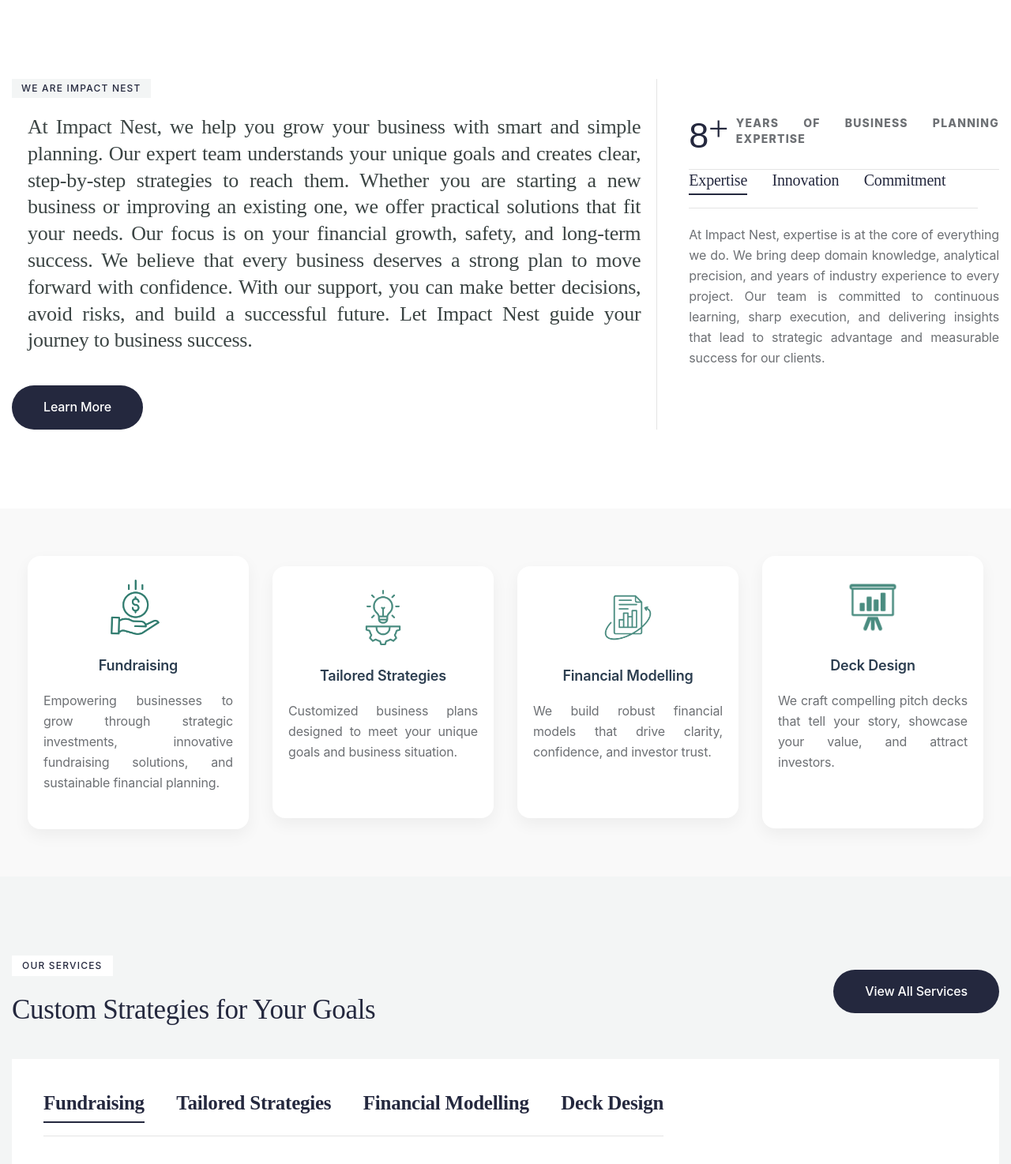
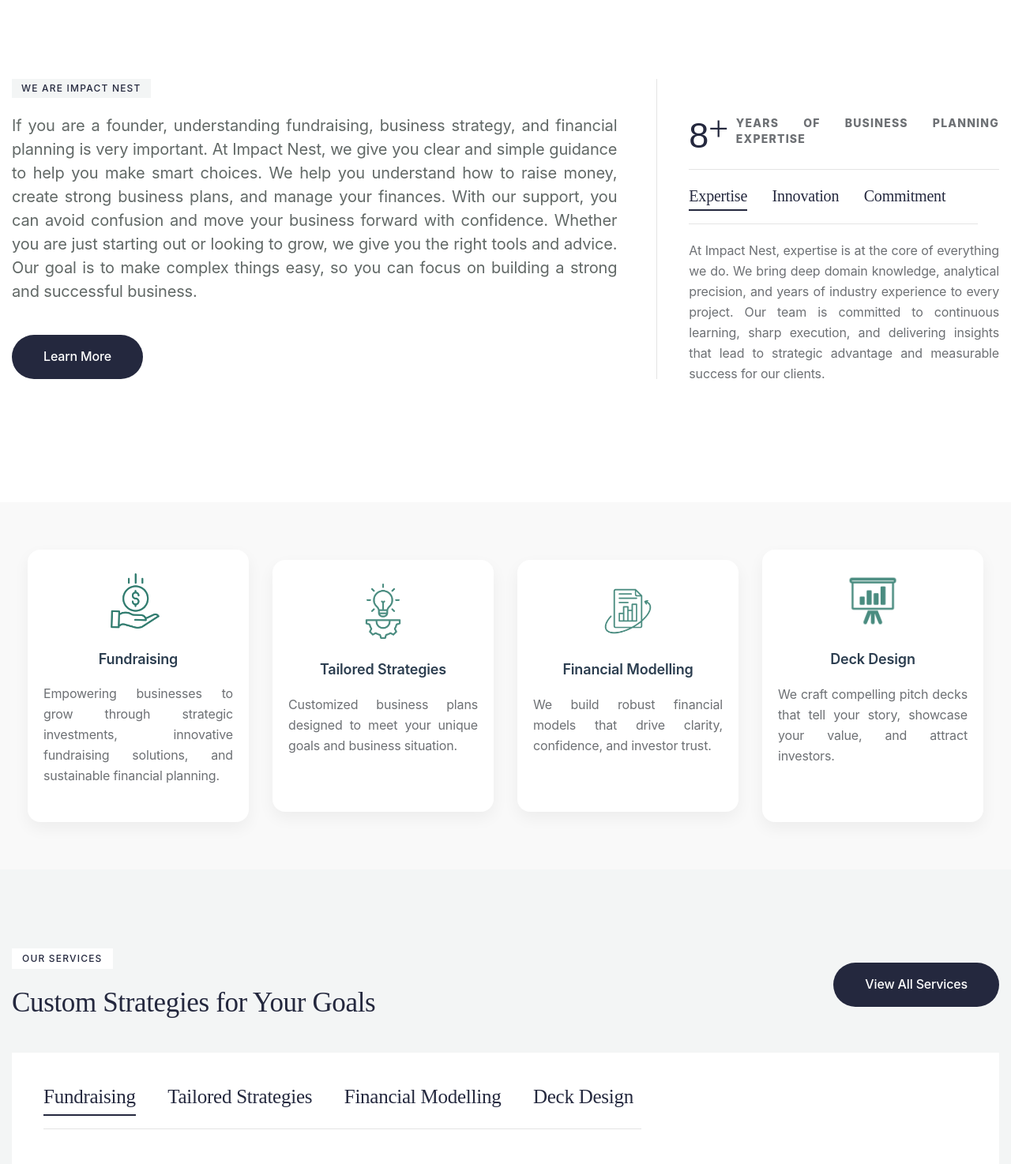
Before and after one commit to harry247302/fundraise, a PHP site: page / in a window 1280 px wide. Shown: the part 804-2278 px from the top of the page at 79% size. Run offline with PHP 8.4, Linux system fonts and the light colour scheme; some libraries are stand-ins or nearby versions; some web fonts are replaced.

Commit message:
change in all pages

```diff
--- a/index.php
+++ b/index.php
@@ -240,21 +240,21 @@
                                 </div>
                                 <ul class="text-coor-change mb-40">
 
-                                    <li>
-                                        <h4 style="margin:20px">At Impact Nest, we help you grow your business with
-                                            smart and simple planning. Our expert team understands your unique goals and
-                                            creates clear, step-by-step strategies to reach them. Whether you are
-                                            starting a new business or improving an existing one, we offer practical
-                                            solutions that fit your needs. Our focus is on your financial growth,
-                                            safety, and long-term success. We believe that every business deserves a
-                                            strong plan to move forward with confidence. With our support, you can make
-                                            better decisions, avoid risks, and build a successful future. Let Impact
-                                            Nest guide your journey to business success.</h4>
-                                    </li>
+                                <div class="according-content" style="margin-right:50px;">
+                                            <p style="font-size:20px;line-height: 30px"> If you are a founder, understanding fundraising, business strategy, and
+                                                financial planning is very important. At Impact Nest, we give you clear
+                                                and simple guidance to help you make smart choices. We help you
+                                                understand how to raise money, create strong business plans, and manage
+                                                your finances. With our support, you can avoid confusion and move your
+                                                business forward with confidence. Whether you are just starting out or
+                                                looking to grow, we give you the right tools and advice. Our goal is to
+                                                make complex things easy, so you can focus on building a strong and
+                                                successful business.</p>
+                                        </div>
 
 
                                 </ul>
-                                <a href="#" class="tf-btn style-1 bg-on-suface-container">
+                                <a href="#" class="tf-btn style-1 bg-on-suface-container" >
                                     <span>Learn More</span>
                                 </a>
                             </div>
@@ -275,7 +275,7 @@
                                     </div>
                                 </div>
                                 <div class="flat-animate-tab"
-                                    style="margin-top: 0px !important; padding-top:0px !important;">
+                                    style="margin-top: 0px !important; padding-top:20px !important;">
                                     <div class="wg-tab style-small">
                                         <ul class="tab-product min-w-366" role="tablist">
                                             <li class="nav-tab-item" role="presentation">
@@ -491,24 +491,24 @@
                                             <li class="nav-tab-item" role="presentation">
                                                 <h5>
                                                     <a href="#retirement-planning" data-bs-toggle="tab" role="tab"
-                                                        class="active">Fundraising</a>
+                                                        class="active" style="font-weight:300">Fundraising</a>
                                                 </h5>
                                             </li>
                                             <li class="nav-tab-item" role="presentation">
                                                 <h5>
                                                     <a href="#investment-advisory" data-bs-toggle="tab"
-                                                        role="tab">Tailored Strategies</a>
+                                                        role="tab" style="font-weight:300">Tailored Strategies</a>
                                                 </h5>
                                             </li>
                                             <li class="nav-tab-item" role="presentation">
                                                 <h5>
-                                                    <a href="#estate-planning" data-bs-toggle="tab" role="tab">Financial
+                                                    <a href="#estate-planning" data-bs-toggle="tab" role="tab" style="font-weight:300">Financial
                                                         Modelling</a>
                                                 </h5>
                                             </li>
                                             <li class="nav-tab-item" role="presentation">
                                                 <h5>
-                                                    <a href="#tax-optimization" data-bs-toggle="tab" role="tab">Deck
+                                                    <a style="font-weight:300" href="#tax-optimization" data-bs-toggle="tab" role="tab">Deck
                                                         Design</a>
                                                 </h5>
                                             </li>
@@ -530,13 +530,25 @@
                                                             <div
                                                                 class="name-services wow fadeInUp">Fundraising</a>
                                                         </h3>
-                                                        <div class="sub-name body-2 wow fadeInUp">
+                                                        <!-- <div class="sub-name body-2 wow fadeInUp">
                                                             At Impact Nest, we help businesses raise capital with a
                                                             structured and strategic
                                                             approach. From refining your pitch to connecting with the
                                                             right investors, we streamline the entire
                                                             fundraising process for faster, smarter growth.
-                                                        </div>
+                                                        </div> -->
+                                                        <ul class="text-coor-change ">
+
+                                <div class="according-content" style="margin-right:50px;">
+                                            <p style="font-size:20px;line-height: 30px">   At Impact Nest, we help businesses raise capital with a
+                                                            structured and strategic
+                                                            approach. From refining your pitch to connecting with the
+                                                            right investors, we streamline the entire
+                                                            fundraising process for faster, smarter growth.</p>
+                                        </div>
+
+
+                                </ul>
                                                     </div>
                                                     <div class="benefit-lists">
                                                         <div class="benefit-items">
@@ -544,9 +556,13 @@
                                                                 style="visibility: visible; animation-name: fadeInUp;">
                                                                 <i class="icon-checkbox"></i>
                                                             </div>
-                                                            <div class="title wow fadeInUp" data-wow-delay=".1s">
+                                                            <!-- <div  data-wow-delay=".1s">
                                                                 Fundraising provides the capital needed to scale your
                                                                 business operations and fuel growth.
+                                                            </div> -->
+                                                              <div class="title wow fadeInUp" data-wow-delay=".1s">
+                                                              Fundraising provides the capital needed to scale your
+                                                              business operations and fuel growth.
                                                             </div>
                                                         </div>
                                                         <div class="benefit-items">
@@ -591,7 +607,7 @@
                                                             <!-- <img src="https://static.vecteezy.com/system/resources/thumbnails/000/350/846/small/Business__2814_29.jpg" style="width:40px" alt=""> -->
 
                                                             <div
-                                                                class="name-services wow fadeInUp">Tailored Strategies
+                                                                class="name-services wow fadeInUp" style="font-weight:500">Tailored Strategies
                                                             </div>
                                                         </h3>
                                                         <div class="sub-name body-2">
@@ -822,7 +838,7 @@
                                     <span class="label text-btn-uppercase wow fadeInUp">Step 1</span>
                                 </div>
                                 <div class="process-content">
-                                    <h5 class="wow fadeInUp">
+                                    <h5 class="wow fadeInUp" >
                                     Discover
                                     </h5>
                                     <div class="desc wow fadeInUp">
@@ -1206,7 +1222,7 @@
                                                                         <!-- <h4 style="">Rs  </h4> -->
                                                                     </div>
                                                                     <div
-                                                                        style="display: flex; align-items: center;border:0px solid black;width:100%;justify-content:center">
+                                                                        style="padding-top:10px;display: flex; align-items: center;border:0px solid black;width:100%;justify-content:center">
                                                                         <h4 class="number color-primary odometer odometer-auto-theme"
                                                                             data-to="25" data-inviewport="yes"
                                                                             style="margin: 0; font-size: 24px;">
@@ -1251,13 +1267,17 @@
                                                     </div>
                                                 </div>
                                                 <div class="item-content">
-                                                    <div class="text">
+                                                    <div class="text" >
                                                         Partnering with Impact Nest transformed Mufin Green Infra. Their
                                                         strategic guidance and fundraising expertise helped us secure
                                                         ₹25 Cr in business. Their team's dedication, precision, and
                                                         market insight played a crucial role in accelerating our growth
                                                         over the past year.
                                                     </div>
+
+
+
+
 
                                                 </div>
                                             </div>
@@ -1274,7 +1294,7 @@
                                                                     style="display: flex; align-items: center; border: 0px solid black; flex-wrap: wrap;">
                                                                     <!-- Image -->
                                                                     <div
-                                                                        style="display:flex;border:0px solid black;width:100%;justify-content:center;align-item:center">
+                                                                     style="display:flex;border:0px solid black;width:100%;justify-content:center;align-item:center">
                                                                         <img src="/image/icon/bluetrans.png"
                                                                             alt="Bluetrans"
                                                                             style="border: 0px solid red; width: 100px; height: auto; margin-bottom: 0px;     align-self: baseline;" />
@@ -1284,7 +1304,7 @@
                                                                     </div>
                                                                     <!-- Number + % -->
                                                                     <div
-                                                                        style="display: flex; align-items: center;border:0px solid black;width:100%;justify-content:center">
+                                                                        style="padding-top:10px;display: flex; align-items: center;border:0px solid black;width:100%;justify-content:center">
                                                                         <h4 class="number color-primary odometer odometer-auto-theme"
                                                                             data-to="30" data-inviewport="yes"
                                                                             style="margin: 0; font-size: 24px;">
@@ -1294,10 +1314,7 @@
                                                                                 <span class="odometer-digit-ss"
                                                                                     odometer-digit>
                                                                                     <span class="odomeinner">
-                                                                                        <span class="odometer-ribbon">
-                                                                                            <span
-                                                                                                class="odometer-ribbon-inner">
-                                                                                                <span
+                                                                                    padding-top:10px                        <span
                                                                                                     class="odometer-value">1</span>
                                                                                             </span>
                                                                                         </span>
@@ -1361,7 +1378,7 @@
 
                                                                     <!-- Number + Text -->
                                                                     <div class="d-flex align-items-center"
-                                                                        style="display: flex; align-items: center;border:0px solid black;width:100%;justify-content:center">
+                                                                        style="padding-top:10px;display: flex; align-items: center;border:0px solid black;width:100%;justify-content:center">
                                                                         <h4 class="mb-0 me-2 text-primary odometer"
                                                                             data-to="5" data-inviewport="yes"
                                                                             style="font-size: 24px; color: black !important;">
@@ -1417,7 +1434,7 @@
                                             <a href="#" class="tag label text-btn-uppercase bg-white">FAQs</a>
                                         </div>
                                         <h4 style="color:var(--on-suface-container) !important"
-                                            class="title-section mb-12 text-anime-wave display-4"><strong>What Every
+                                            class="title-section mb-12 text-anime-wave display-4"><strong style="font-weight:400">What Every
                                                 Founder Should Know</strong>
 
                                         </h4>
@@ -1425,7 +1442,12 @@
                                             <!-- <img src="./image/avatar/faq.jpg" alt=""> -->
                                         </div>
                                         <div class="according-content">
-                                            <p> If you are a founder, understanding fundraising, business strategy, and
+                                            <p> </p>
+                                        </div>
+                                        <ul class="text-coor-change ">
+
+<div class="according-content" style="margin-right:50px;">
+            <p style="font-size:20px;line-height: 30px">  If you are a founder, understanding fundraising, business strategy, and
                                                 financial planning is very important. At Impact Nest, we give you clear
                                                 and simple guidance to help you make smart choices. We help you
                                                 understand how to raise money, create strong business plans, and manage
@@ -1434,7 +1456,10 @@
                                                 looking to grow, we give you the right tools and advice. Our goal is to
                                                 make complex things easy, so you can focus on building a strong and
                                                 successful business.</p>
-                                        </div>
+        </div>
+
+
+</ul>
 
                                         <div class="text-anime-wave">
                                             <a href="/contact-us.php" class="tf-btn style-1 bg-on-suface-container">
@@ -1446,7 +1471,7 @@
                                 <div class="right">
                                     <div class="wg-according" id="According" style="margin-top: 50px;">
                                         <div class="according-item">
-                                            <h5><a href="#according-1" data-bs-toggle="collapse"
+                                            <h5><a href="#according-1" style="font-weight:400" data-bs-toggle="collapse"
                                                     class="title-according collapsed">When is the right time to start
                                                     fundraising? <span></span></a></h5>
                                             <div id="according-1" class="collapse" data-bs-parent="#According">
@@ -1460,7 +1485,7 @@
                                         </div>
                                         <div class="according-item">
                                             <h5><a href="#according-2" data-bs-toggle="collapse"
-                                                    class="title-according collapsed">What do investors look for in a
+                                                    class="title-according collapsed" style="font-weight:400">What do investors look for in a
                                                     startup?<span></span></a></h5>
                                             <div id="according-2" class="collapse" data-bs-parent="#According">
                                                 <div class="according-content">
@@ -1473,7 +1498,7 @@
                                         </div>
                                         <div class="according-item">
                                             <h5><a href="#according-3" data-bs-toggle="collapse"
-                                                    class="title-according collapsed">How can Impact Nest support my
+                                                    class="title-according collapsed" style="font-weight:400">How can Impact Nest support my
                                                     fundraising journey?<span></span></a></h5>
                                             <div id="according-3" class="collapse" data-bs-parent="#According">
                                                 <div class="according-content">
@@ -1485,7 +1510,7 @@
                                         </div>
                                         <div class="according-item">
                                             <h5><a href="#according-4" data-bs-toggle="collapse"
-                                                    class="title-according collapsed">Why is financial modelling
+                                                    class="title-according collapsed" style="font-weight:400">Why is financial modelling
                                                     important before raising funds?<span></span></a></h5>
                                             <div id="according-4" class="collapse" data-bs-parent="#According">
                                                 <div class="according-content">
@@ -1497,7 +1522,7 @@
                                         </div>
                                         <div class="according-item">
                                             <h5><a href="#according-5" data-bs-toggle="collapse"
-                                                    class="title-according collapsed">Do I need a strategy document or
+                                                    class="title-according collapsed" style="font-weight:400">Do I need a strategy document or
                                                     just a pitch deck?<span></span></a></h5>
                                             <div id="according-5" class="collapse" data-bs-parent="#According">
                                                 <div class="according-content">
@@ -1510,7 +1535,7 @@
 
                                         <div class="according-item">
                                             <h5><a href="#according-6" data-bs-toggle="collapse"
-                                                    class="title-according collapsed">What if I’m a first-time
+                                                    class="title-according collapsed" style="font-weight:400">What if I’m a first-time
                                                     founder?<span></span></a></h5>
                                             <div id="according-6" class="collapse" data-bs-parent="#According">
                                                 <div class="according-content">
```
Also changed, not shown: Investor-pitch-desck-design.php (+6 -6 lines), financial-modelling.php (+7 -12 lines).
